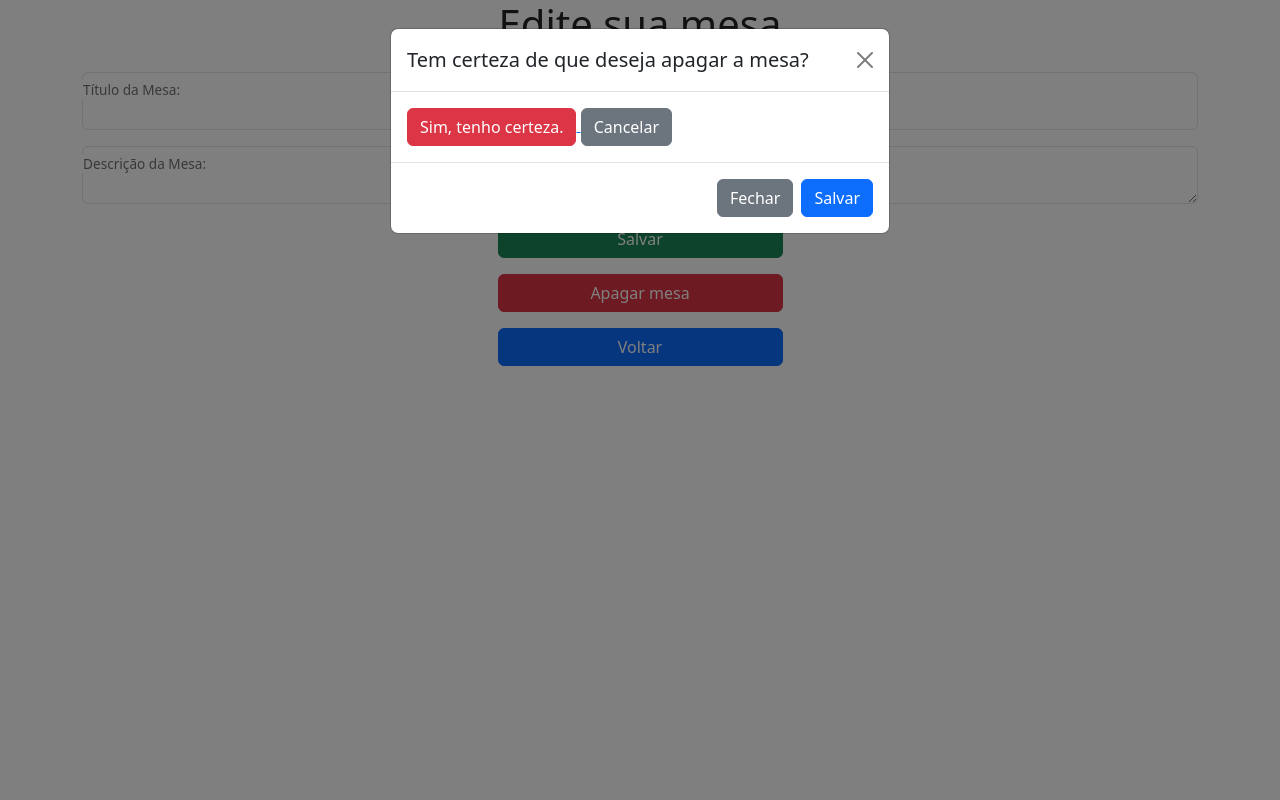
After one commit to S0hen/projeto-integrador, a PHP site: page /pages/mesas/editar.php in a window 1280 px wide, after a click on "Apagar mesa". The commit adds this page. Run offline with PHP 8.4, Linux system fonts and the light colour scheme; the template is opened without the code that fills it, so the values that code supplies are empty.

Commit message:
Esqueleto de Editar Mesa, correção de erros de perfil

```diff
--- a/controllers/mesas/showmesas.php
+++ b/controllers/mesas/showmesas.php
@@ -16,6 +16,7 @@ if (!hasUser()) {
                 'mes_id' => $mesa['mes_id'],
                 'mes_titulo' => $mesa['mes_titulo'],
                 'mes_descricao' => $mesa['mes_descricao'],
+                'mes_usu_idmestre' => $mesa['mes_usu_idmestre'],
             ];
         }
     }
--- a/controllers/profile/index.php
+++ b/controllers/profile/index.php
@@ -8,5 +8,5 @@ if (!hasUser()) {
     $username = $user_obj->getName($email);
 
 
-    include('pages/profile/perfil.html');
+    include('pages/profile/perfil.php');
 }
--- /dev/null
+++ b/pages/mesas/editar.php
@@ -0,0 +1,80 @@
+<!DOCTYPE html>
+<html lang="pt-br">
+
+<head>
+    <meta charset="UTF-8">
+    <meta name="viewport" content="width=device-width, initial-scale=1.0">
+    <title>Página de perfil</title>
+    <link href="https://cdn.jsdelivr.net/npm/bootstrap@5.3.1/dist/css/bootstrap.min.css" rel="stylesheet"
+        integrity="sha384-4bw+/aepP/YC94hEpVNVgiZdgIC5+VKNBQNGCHeKRQN+PtmoHDEXuppvnDJzQIu9" crossorigin="anonymous">
+
+
+</head>
+
+<body>
+    <div class="container">
+        <div class="col-12">
+            <div class="row text-center mb-3">
+                <h1>
+                    Edite sua mesa
+                </h1>
+            </div>
+            <form action="/">
+                <div class="row justify-content-center mb-3">
+                    <div class="form-floating mb-3">
+                        <input type="text" class="form-control" name="titulo" value="<?= $mesa['mes_titulo'] ?>">
+                        <label for="titulo" class="form-label">Título da Mesa:</label>
+                    </div>
+                    <div class="form-floating mb-3">
+                        <textarea type="text" class="form-control"
+                            name="titulo"><?= $mesa['mes_descricao'] ?></textarea>
+                        <label for="titulo" class="form-label">Descrição da Mesa:</label>
+                    </div>
+                    <button type="submit" class="btn btn-success w-25">Salvar</button>
+                </div>
+            </form>
+            <div class="row justify-content-center mb-3">
+                <!-- Botão de apagar mesa-->
+                <button type="button" class="btn btn-danger w-25" data-bs-toggle="modal" data-bs-target="#apagarmesa">
+                    Apagar mesa
+                </button>
+                <!-- Modal de apagar mesa-->
+                <div class="modal fade" id="apagarmesa" tabindex="-1" aria-labelledby="apagarmesaLabel"
+                    aria-hidden="true">
+                    <div class="modal-dialog">
+                        <div class="modal-content">
+                            <div class="modal-header">
+                                <h1 class="modal-title fs-5" id="apagarmesaLabel">Tem certeza de que deseja
+                                    apagar a mesa?</h1>
+                                <button type="button" class="btn-close" data-bs-dismiss="modal"
+                                    aria-label="Close"></button>
+                            </div>
+                            <div class="modal-body">
+                                <a href="/">
+                                    <button class="btn btn-danger">Sim, tenho certeza.</button>
+                                </a>
+                                <a href="/">
+                                    <button class="btn btn-secondary">Cancelar</button>
+                                </a>
+                            </div>
+                            <div class="modal-footer">
+                                <button type="button" class="btn btn-secondary" data-bs-dismiss="modal">Fechar</button>
+                                <button type="submit" class="btn btn-primary">Salvar</button>
+                            </div>
+                        </div>
+                    </div>
+                </div>
+            </div>
+            <div class="row justify-content-center">
+                <a href="/dashboard/user/suasmesas" class="btn btn-primary w-25">Voltar</a>
+            </div>
+        </div>
+    </div>
+
+    <script src="https://cdn.jsdelivr.net/npm/bootstrap@5.3.1/dist/js/bootstrap.bundle.min.js"
+        integrity="sha384-HwwvtgBNo3bZJJLYd8oVXjrBZt8cqVSpeBNS5n7C8IVInixGAoxmnlMuBnhbgrkm"
+        crossorigin="anonymous"></script>
+
+</body>
+
+</html>
--- a/pages/profile/perfil.html
+++ b/pages/profile/perfil.php
@@ -163,7 +163,7 @@
                 </div>
 
                 <div class="row mb-3 text-center">
-                    <a href="/dashboard/mesas/suasmesas">
+                    <a href="/dashboard/user/suasmesas">
                         <button type="button" class="btn btn-success">Suas Mesas</button>
                     </a>
                 </div>
--- a/roteador.php
+++ b/roteador.php
@@ -12,9 +12,10 @@ Route::get('/signout', '/controllers/auth/signout.php', '');
 Route::get('/dashboard/mesas', '/pages/mesas/exibirmesas.php', '');
 Route::get('/dashboard/mesas/agendamento', '/pages/mesas/agendamento.html', '');
 Route::get('/dashboard/mesas/criacao', '/pages/mesas/criacao.html', '');
-Route::get('/dashboard/mesas/suasmesas', '/controllers/mesas/showmesas.php', '');
 
 Route::get('/dashboard/user', '/controllers/profile/index.php', '');
+Route::get('/dashboard/user/suasmesas', '/controllers/mesas/showmesas.php', '');
+Route::get('/dashboard/user/suasmesas/editar', '/controllers/mesas/editar.php', '');
 
 Route::post('/dashboard/mesas/criacao/criar', '/controllers/mesas/criar.php', '');
 Route::post('/dashboard/mesas/agendamento/agendar', '/controllers/mesas/agendar.php', '');
```
Also changed, not shown: controllers/mesas/editar.php (added, +21 -0 lines), pages/mesas/mesas.php (+22 -3 lines), database.db.
